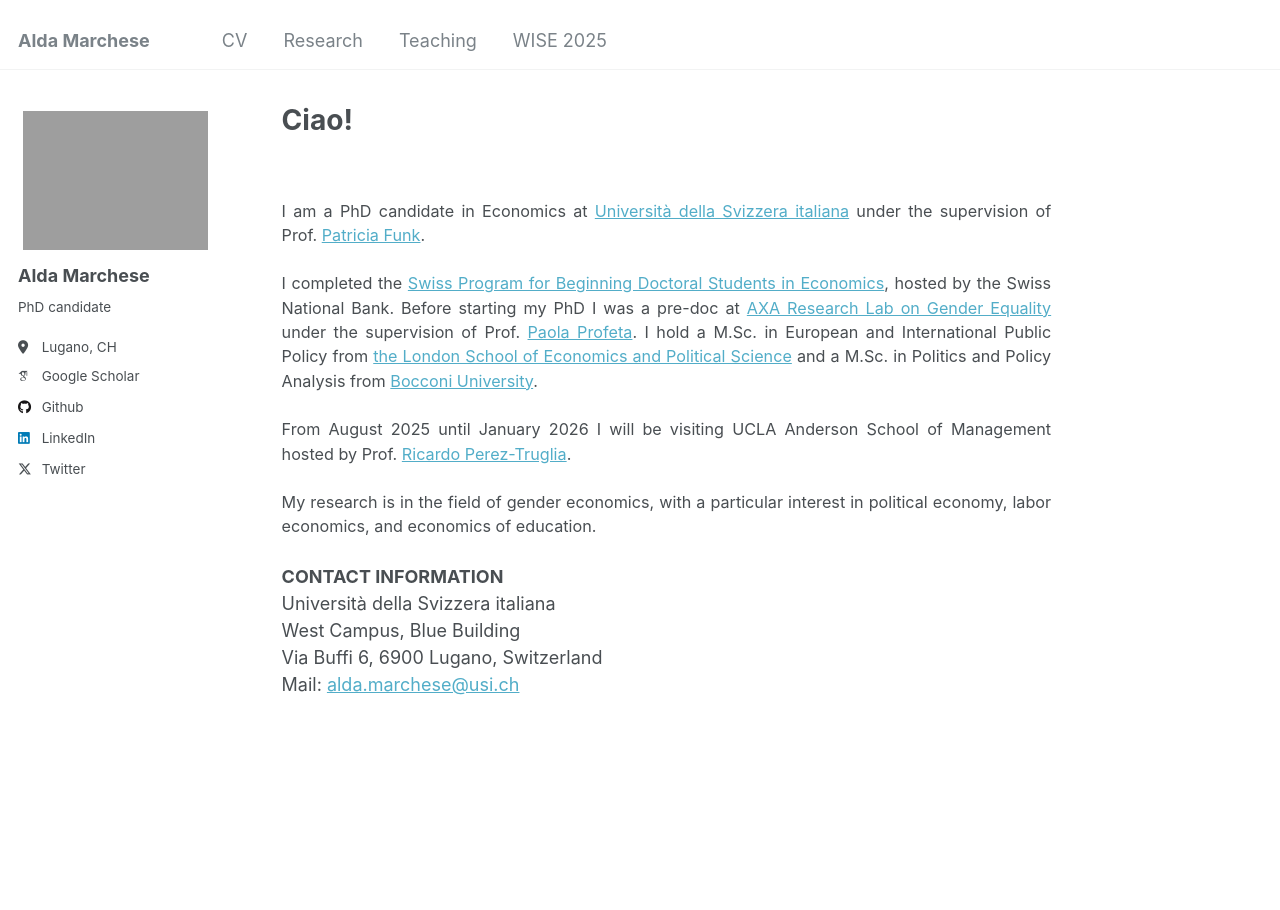
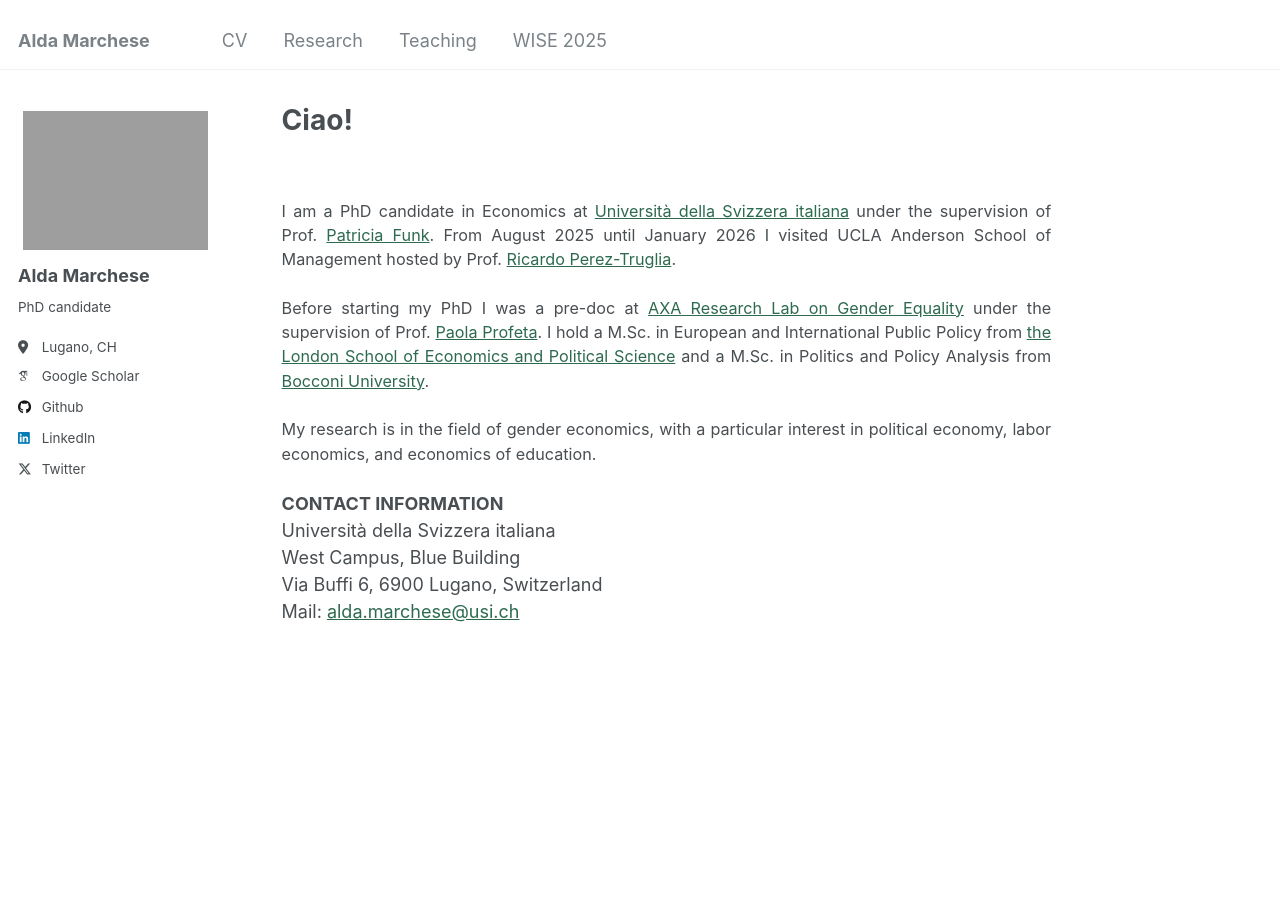
Before and after one commit to aldamarchese/aldamarchese.github.io, a Jekyll site: the page built from _pages/about.md, in a window 1280 px wide. Built offline with Jekyll 4.4.1, drawn with Linux system fonts in a browser that asks for light colours; some web fonts are replaced.

Commit message:
Update link color, bio, and teaching page
- Change hyperlink color to dark green (#2d6a4f)
- Update about page: merge UCLA visit into first paragraph (past tense), remove Swiss Program sentence
- Add Microeconomics and Labor Economics to teaching, update Methods dates to 24/25; 25/26

Co-Authored-By: Claude Sonnet 4.6 <noreply@anthropic.com>

```diff
--- a/_pages/about.md
+++ b/_pages/about.md
@@ -8,15 +8,11 @@ redirect_from:
 ---
 <br>
 <div style="text-align: justify; font-size: 0.9em;">
-I am a PhD candidate in Economics at <a href="https://idep.usi.ch">Università della Svizzera italiana</a> under the supervision of Prof.  <a href="https://sites.google.com/site/patriciafelicitasfunk/">Patricia Funk</a>.
+I am a PhD candidate in Economics at <a href="https://idep.usi.ch">Università della Svizzera italiana</a> under the supervision of Prof. <a href="https://sites.google.com/site/patriciafelicitasfunk/">Patricia Funk</a>. From August 2025 until January 2026 I visited UCLA Anderson School of Management hosted by Prof. <a href="http://ricardotruglia.bol.ucla.edu">Ricardo Perez-Truglia</a>.
 <br><br>
 
-I completed the <a href="https://szgerzensee.ch">Swiss Program for Beginning Doctoral Students in Economics</a>, hosted by the Swiss National Bank. Before starting my PhD I was a pre-doc at <a href="https://genderlab.unibocconi.eu">AXA Research Lab on Gender Equality</a> under the supervision of Prof. <a href="https://sites.google.com/view/paola-profeta">Paola Profeta</a>. I hold a M.Sc. in European and International Public Policy from <a href="https://www.lse.ac.uk">the London School of Economics and Political Science</a> and a M.Sc. in Politics and Policy Analysis from <a href="https://www.unibocconi.it/en">Bocconi University</a>.
+Before starting my PhD I was a pre-doc at <a href="https://genderlab.unibocconi.eu">AXA Research Lab on Gender Equality</a> under the supervision of Prof. <a href="https://sites.google.com/view/paola-profeta">Paola Profeta</a>. I hold a M.Sc. in European and International Public Policy from <a href="https://www.lse.ac.uk">the London School of Economics and Political Science</a> and a M.Sc. in Politics and Policy Analysis from <a href="https://www.unibocconi.it/en">Bocconi University</a>.
 <br><br>
-
-From August 2025 until January 2026 I will be visiting UCLA Anderson School of Management hosted by Prof. <a href="http://ricardotruglia.bol.ucla.edu">Ricardo Perez-Truglia</a>.
-<br><br>
-
 
 My research is in the field of gender economics, with a particular interest in political economy, labor economics, and economics of education.
 <br><br>
--- a/_sass/_variables.scss
+++ b/_sass/_variables.scss
@@ -102,7 +102,7 @@ $xing-color                 : #006567;
 
 
 /* links */
-$link-color                 : $info-color;
+$link-color                 : #2d6a4f;
 $link-color-hover           : mix(#000, $link-color, 25%);
 $link-color-visited         : mix(#fff, $link-color, 25%);
 $masthead-link-color        : $primary-color;
```
Also changed, not shown: _pages/teaching.md (+3 -1 lines).
